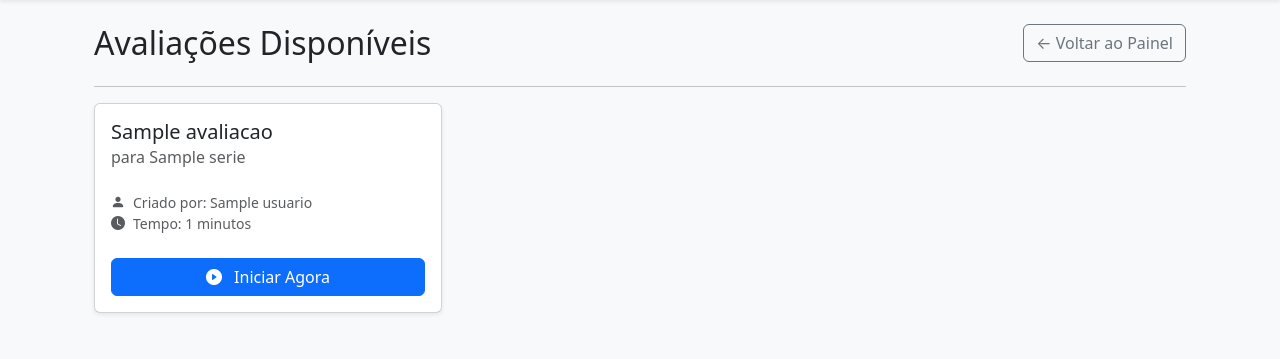
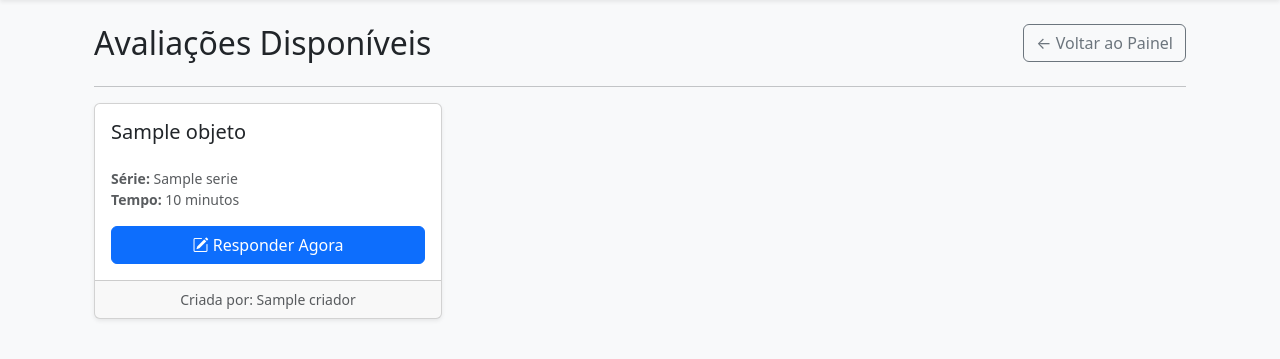
Before and after one commit to ManoelJoseFeitosa/onlinetests, a Flask app: template site/templates/app/listar_modelos_avaliacao.html in a window 1280 px wide. Shown: the part 56-415 px from the top of the page. Run offline with Flask 3, Linux system fonts and the light colour scheme; tables that the repository leaves empty hold one stand-in row (values such as "Sample post"); the template is opened without the code that fills it: values that come from a table or form of the project are taken from there, most other values are stand-ins (such as "Sample title", 1, 10 or a date in 2020).

Commit message:
atualizado listar modelos de avaliação

```diff
--- a/site/templates/app/listar_modelos_avaliacao.html
+++ b/site/templates/app/listar_modelos_avaliacao.html
@@ -6,65 +6,67 @@
 <div class="container mt-4">
     <div class="d-flex justify-content-between align-items-center mb-4">
         <h2 class="mb-0">Avaliações Disponíveis</h2>
-        <!-- CORREÇÃO APLICADA AQUI -->
         <a href="{{ url_for('main_routes.dashboard') }}" class="btn btn-outline-secondary">&larr; Voltar ao Painel</a>
     </div>
 
     <hr class="mt-0">
 
-    {% if modelos %}
+    <!-- CORREÇÃO: A variável principal agora é 'avaliacoes_disponiveis' -->
+    {% if avaliacoes_disponiveis %}
         <div class="row row-cols-1 row-cols-md-2 row-cols-lg-3 g-4">
-            {% for item in modelos %}
+            {% for item in avaliacoes_disponiveis %}
             <div class="col">
                 <div class="card h-100 shadow-sm">
                     <div class="card-body d-flex flex-column">
-                        <h5 class="card-title">{{ item.nome }}</h5>
-                        <h6 class="card-subtitle mb-2 text-muted">
-                            <!-- Lógica para exibir o tipo de avaliação -->
-                            {% if item.tipo == 'simulado' %}
+                        <!-- CORREÇÃO: Acessando as propriedades através de 'item.objeto' -->
+                        <h5 class="card-title">{{ item.objeto.nome }}</h5>
+                        <div class="mb-3">
+                            {% if item.objeto.tipo == 'simulado' %}
                                 <span class="badge bg-success">Simulado</span>
-                            {% elif item.tipo == 'prova' %}
+                            {% elif item.objeto.tipo == 'prova' %}
                                 <span class="badge bg-primary">Prova</span>
-                            {% elif item.tipo == 'recuperacao' %}
+                            {% elif item.objeto.tipo == 'recuperacao' %}
                                 <span class="badge bg-warning text-dark">Recuperação</span>
                             {% endif %}
-                             para {{ item.serie.nome if item.serie else 'N/A' }}
-                        </h6>
-                        <ul class="list-unstyled mt-3 mb-4 small text-muted flex-grow-1">
-                            <li><i class="bi bi-person-fill me-2"></i>Criado por: {{ item.criador.nome if item.criador else 'N/A' }}</li>
-                            {% if item.tempo_limite %}
-                            <li><i class="bi bi-clock-fill me-2"></i>Tempo: {{ item.tempo_limite }} minutos</li>
-                            {% endif %}
-                        </ul>
+                        </div>
+                        <p class="card-text small text-muted">
+                            <strong>Série:</strong> {{ item.objeto.serie.nome if item.objeto.serie else 'N/A' }} <br>
+                            <strong>Tempo:</strong> {{ item.objeto.tempo_limite or "Livre" }}{% if item.objeto.tempo_limite %} minutos{% endif %}
+                        </p>
 
                         <div class="mt-auto text-center">
-                            {% if item.id in ids_concluidas %}
-                                <!-- CORREÇÃO APLICADA AQUI -->
-                                <a href="{{ url_for('main_routes.meus_resultados') }}" class="btn btn-success disabled w-100">
-                                    <i class="bi bi-check-all me-2"></i> Concluída
+                            <!-- CORREÇÃO: Verificando o status através de 'item.status' -->
+                            {% if item.status == 'Finalizado' %}
+                                <a href="{{ url_for('main_routes.ver_resultado_detalhado', resultado_id=item.resultado.id) }}" class="btn btn-success w-100">
+                                    <i class="bi bi-check-circle-fill"></i> Ver Resultado
                                 </a>
-                            {% else %}
-                                <!-- Lógica para direcionar para a rota correta -->
-                                {% if item.__class__.__name__ == 'ModeloAvaliacao' %}
-                                    <!-- Se for um modelo, inicia uma avaliação dinâmica -->
-                                    <a href="{{ url_for('main_routes.iniciar_avaliacao_dinamica', modelo_id=item.id) }}" class="btn btn-primary w-100">
-                                        <i class="bi bi-play-circle-fill me-2"></i> Iniciar Agora
+                            {% elif item.status == 'Iniciada' %}
+                                 <a href="{{ url_for('main_routes.responder_avaliacao', avaliacao_id=item.resultado.avaliacao_id) }}" class="btn btn-warning w-100">
+                                    <i class="bi bi-pencil-square"></i> Continuar Avaliação
+                                </a>
+                            {% else %} <!-- Status 'Não Iniciada' -->
+                                <!-- CORREÇÃO: Usando 'item.tipo_obj' para decidir a rota -->
+                                {% if item.tipo_obj == 'modelo' %}
+                                    <a href="{{ url_for('main_routes.iniciar_avaliacao_dinamica', modelo_id=item.objeto.id) }}" class="btn btn-primary w-100">
+                                        <i class="bi bi-play-circle-fill"></i> Iniciar Agora
                                     </a>
-                                {% else %}
-                                    <!-- Se for uma avaliação estática (recuperação), vai direto para responder -->
-                                    <a href="{{ url_for('main_routes.responder_avaliacao', avaliacao_id=item.id) }}" class="btn btn-primary w-100">
-                                        <i class="bi bi-pencil-square me-2"></i> Responder Agora
+                                {% else %} <!-- tipo_obj == 'recuperacao' -->
+                                    <a href="{{ url_for('main_routes.responder_avaliacao', avaliacao_id=item.objeto.id) }}" class="btn btn-primary w-100">
+                                        <i class="bi bi-pencil-square"></i> Responder Agora
                                     </a>
                                 {% endif %}
                             {% endif %}
                         </div>
+                    </div>
+                    <div class="card-footer text-muted small text-center">
+                        Criada por: {{ item.objeto.criador.nome if item.objeto.criador else 'N/A' }}
                     </div>
                 </div>
             </div>
             {% endfor %}
         </div>
     {% else %}
-        <div class="alert alert-info text-center" role="alert">
+        <div class="alert alert-info" role="alert">
             Nenhuma avaliação disponível para você no momento.
         </div>
     {% endif %}
```
